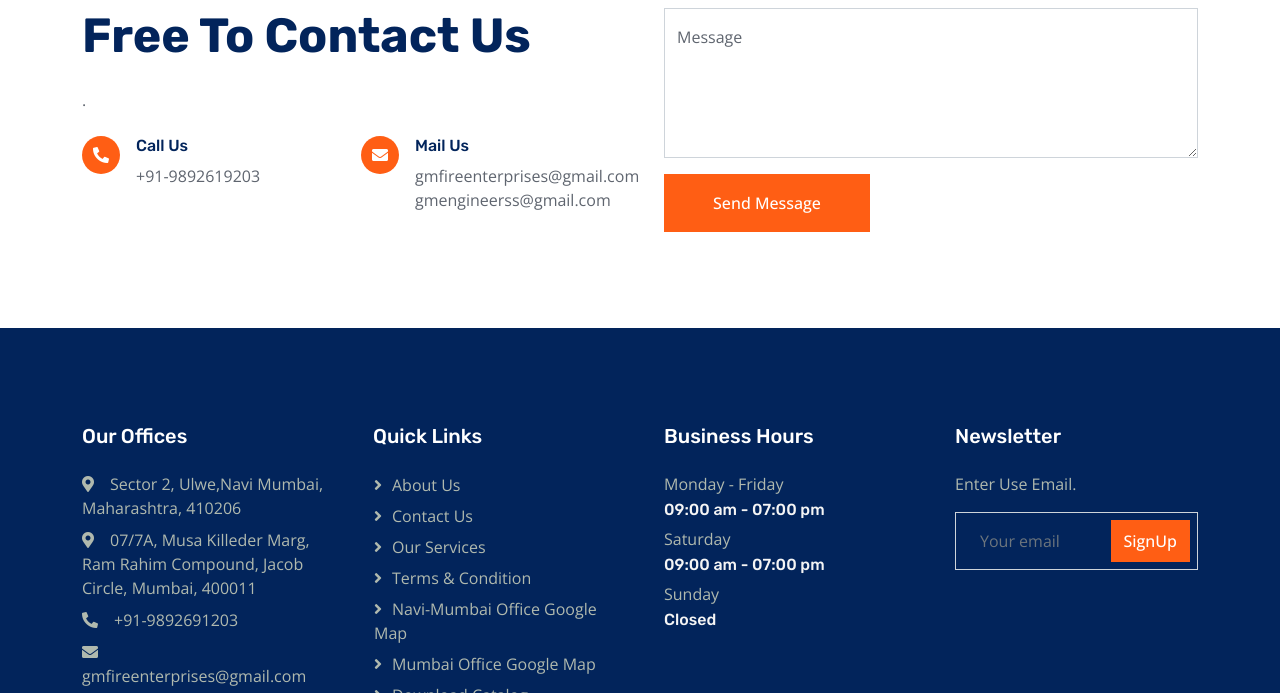
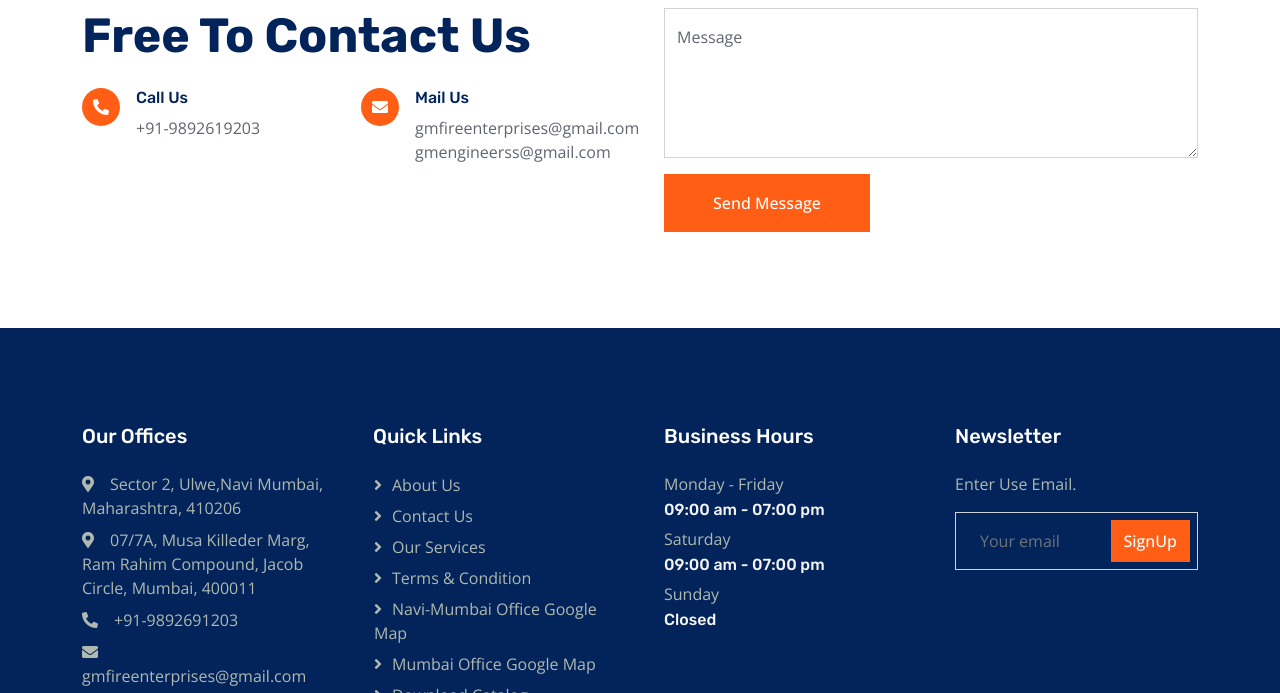
Before and after one commit to ansarigulmohd2009/GmfireenterprisesdevNonLive, a plain HTML site: page contact.html in a window 1280 px wide. Shown: the part 2152-2845 px from the top of the page. Drawn offline with nearby package versions, Linux system fonts and the light colour scheme.

Commit message:
Update contact.html

```diff
--- a/contact.html
+++ b/contact.html
@@ -167,7 +167,7 @@
                 <div class="col-lg-6 wow fadeInUp" data-wow-delay="0.1s">
                     <p class="fw-medium text-uppercase text-primary mb-2">Contact Us</p>
                     <h1 class="display-5 mb-4">If You Have Any Queries, Please Feel Free To Contact Us</h1>
-                    <p class="mb-4"></a>.</p>
+                    <p class="mb-4"></a></p>
                     <div class="row g-4">
                         <div class="col-6">
                             <div class="d-flex">
```
